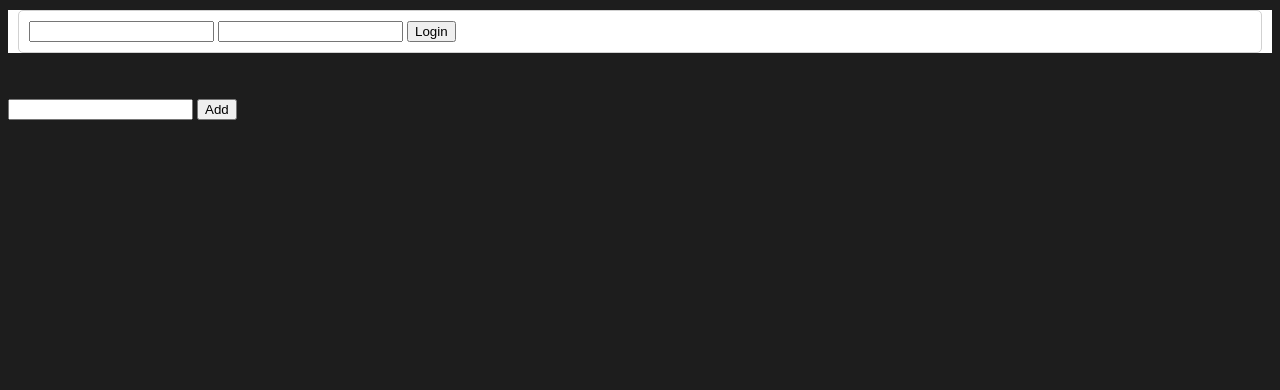
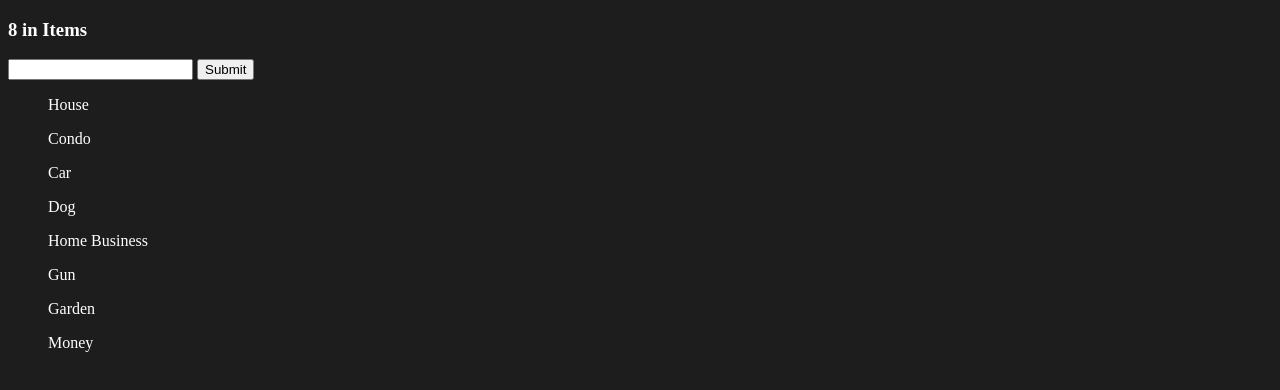
Before and after one commit to r3rivera/boogey-wapp, a Svelte app: page / in a window 1280 px wide. Shown: the top 390 px of the page. Built offline with nearby package versions, Linux system fonts and the light colour scheme.

Commit message:
Added binding of components to sync-up between components

```diff
--- a/src/App.svelte
+++ b/src/App.svelte
@@ -1,9 +1,8 @@
 <script>
-	import Cards from './lib/Cards.svelte';
-	import Login from './lib/Login.svelte';
 	import { v4 as uuid } from 'uuid';
+	import TodoTemp from './lib/TodoTemp.svelte';
 
-	const bucketList = [
+	let bucketList = [
 		{ id: uuid(), title: 'House', desc: 'US House', completed: false },
 		{ id: uuid(), title: 'Condo', desc: 'Condo Unit in the Home Country', completed: false },
 		{ id: uuid(), title: 'Car', desc: 'SUV in US', completed: true },
@@ -14,37 +13,17 @@
 		{ id: uuid(), title: 'Money', desc: 'Money for happiness', completed: false }
 	];
 
-	let inputField;
-	function handlerAddSubmit() {
-		alert(inputField);
-	}
+	let itemLabel = 'items';
+	$: console.log(bucketList);
+
+	setTimeout(() => {
+		itemLabel = 'in Items';
+		console.log('Done timeout');
+	}, 3000);
 </script>
 
-<Login />
-<br />
-<br />
-<form class="add-todo-form" on:submit|preventDefault={handlerAddSubmit}>
-	<!-- Option 1
-		<input
-		on:input={(e) => {
-			console.log(e.currentTarget.value);
-		}}
-	/> -->
+<h3>{bucketList.length} {itemLabel}</h3>
+<TodoTemp bind:todoList={bucketList} />
 
-	<!-- Option 2 - Binding the input element, accessible by using value prop
-		<input bind:this={inputField} /> -->
-
-	<input bind:value={inputField} />
-	<button type="submit">Add</button>
-</form>
-
-<!-- {#each bucketList as { id, title, desc, completed } (id)}
-	<Cards isCloseable={true}>
-		<div slot="cardHeader">{title}</div>
-		<div slot="cardContent">{desc}</div>
-		<div>{completed}</div>
-	</Cards>
-{/each}
- -->
 <style lang="scss">
 </style>
--- /dev/null
+++ b/src/lib/TodoTemp.svelte
@@ -0,0 +1,33 @@
+<script>
+	import { v4 as uuid } from 'uuid';
+
+	export let todoList;
+
+	let inputField;
+	function handlerAddSubmit() {
+		if (!inputField) return;
+
+		todoList = [
+			...todoList,
+			{
+				id: uuid(),
+				title: inputField,
+				desc: 'Something Added',
+				completed: false
+			}
+		];
+	}
+</script>
+
+<form on:submit|preventDefault={handlerAddSubmit}>
+	<input bind:value={inputField} />
+	<button type="submit">Submit</button>
+</form>
+
+{#if !todoList}
+	<div>Empty</div>
+{:else}
+	{#each todoList as todoItem}
+		<ul>{todoItem.title}</ul>
+	{/each}
+{/if}
```
